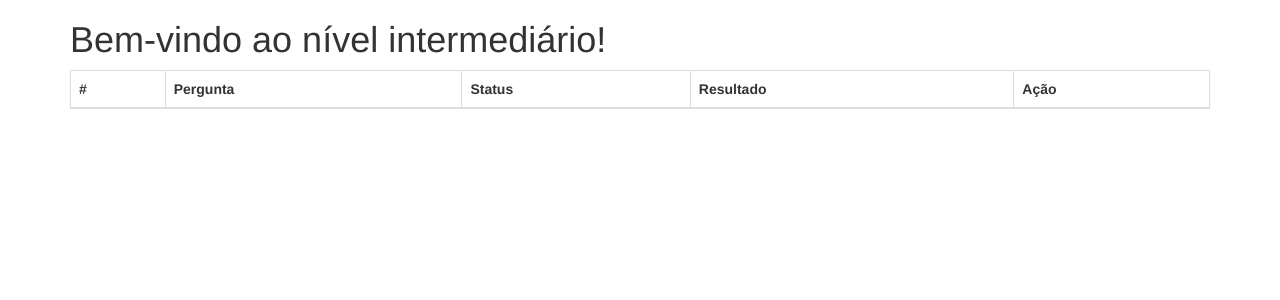
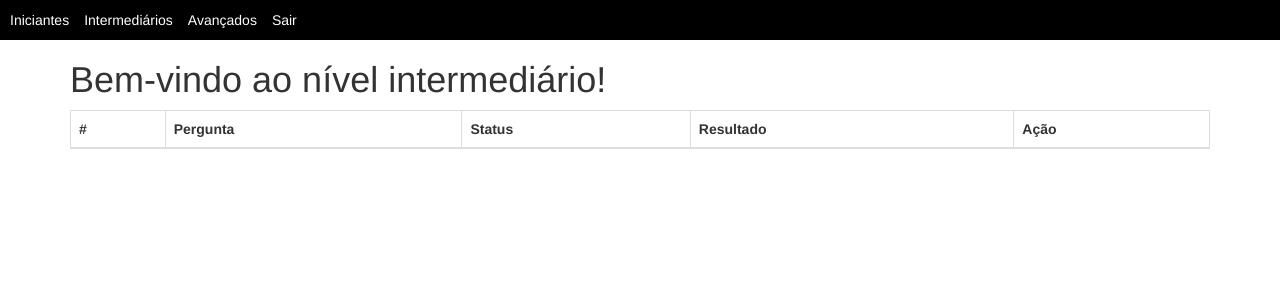
Before and after one commit to Lukrodrigues/decords, a PHP site: page /decords/intermediarios.php in a window 1280 px wide. Shown: the top 300 px of the page. Run offline with PHP 8.4, Linux system fonts and the light colour scheme; the visitor is signed in with stand-in values (Sample User, id 1); tables that the repository leaves empty or names only in its code hold one stand-in row (values such as "Sample post"); lists and menus that the app fills with data are empty.

Commit message:
ajuste na logica dos arquivos

```diff
--- a/intermediarios.php
+++ b/intermediarios.php
@@ -14,11 +14,12 @@ $aluno = $_SESSION['AlunoId'];
 $nivelAtual = 2; // Nível dos exercícios da página
 $numeracao = 1;
 
-// Verifica as perguntas do nível atual
+// Obtém as perguntas do nível atual
 $sql = "SELECT id, pergunta FROM exercicios WHERE nivel = ?";
 $stmt = $conn->prepare($sql);
 $stmt->bind_param("i", $nivelAtual);
 $stmt->execute();
+$stmt->store_result();
 $stmt->bind_result($idExercicio, $pergunta);
 
 // Cabeçalho HTML
@@ -27,6 +28,31 @@ $stmt->bind_result($idExercicio, $pergunta);
 <html lang="pt-br">
 
 <head>
+    <nav style="background-color: black; padding: 10px;">
+        <ul style="list-style: none; display: flex; margin: 0; padding: 0;">
+            <li style="margin-right: 15px;">
+                <a href="iniciantes.php" style="color: white; text-decoration: none;"
+                    onmouseover="this.style.color='black'"
+                    onmouseout="this.style.color='white'">Iniciantes</a>
+            </li>
+            <li style="margin-right: 15px;">
+                <a href="intermediarios.php" style="color: white; text-decoration: none;"
+                    onmouseover="this.style.color='black'"
+                    onmouseout="this.style.color='white'">Intermediários</a>
+            </li>
+            <li style="margin-right: 15px;">
+                <a href="avancados.php" style="color: white; text-decoration: none;"
+                    onmouseover="this.style.color='black'"
+                    onmouseout="this.style.color='white'">Avançados</a>
+            </li>
+            <li>
+                <a href="logout.php" style="color: white; text-decoration: none;"
+                    onmouseover="this.style.color='black'"
+                    onmouseout="this.style.color='white'">Sair</a>
+            </li>
+        </ul>
+    </nav>
+
     <meta charset="UTF-8">
     <title>Intermediários</title>
     <link rel="stylesheet" href="css/bootstrap.min.css">
@@ -48,14 +74,14 @@ $stmt->bind_result($idExercicio, $pergunta);
             <tbody>
                 <?php
                 while ($stmt->fetch()) {
-                    // Verifica o status da resposta do aluno
+                    // Consulta o status da resposta do aluno
                     $sqlStatus = "SELECT resultado, status FROM alunos_exercicios WHERE id_usuario = ? AND id_exercicios = ?";
                     $stmtStatus = $conn->prepare($sqlStatus);
                     $stmtStatus->bind_param("ii", $aluno, $idExercicio);
                     $stmtStatus->execute();
+                    $stmtStatus->store_result();
                     $stmtStatus->bind_result($resultado, $status);
                     $stmtStatus->fetch();
-                    $stmtStatus->close();
 
                     $resultadoTexto = $resultado == 1 ? "Acertou" : ($resultado == 2 ? "Errou" : "--");
                     $statusTexto = $status == 1 ? "Sim" : "Não";
@@ -71,6 +97,7 @@ $stmt->bind_result($idExercicio, $pergunta);
                     <td><a href='{$linkAcao}' class='btn {$botaoCor}'>{$botaoTexto}</a></td>
                   </tr>";
                     $numeracao++;
+                    $stmtStatus->close(); // Fecha o statement do status
                 }
                 ?>
             </tbody>
@@ -80,5 +107,6 @@ $stmt->bind_result($idExercicio, $pergunta);
 
 </html>
 <?php
-$stmt->close();
+$stmt->close(); // Fecha o statement das perguntas
+$conn->close(); // Fecha a conexão com o banco de dados
 ?>
```
Also changed, not shown: exercicio.php (+22 -2 lines), valida_exercicio.php (+9 -2 lines).
